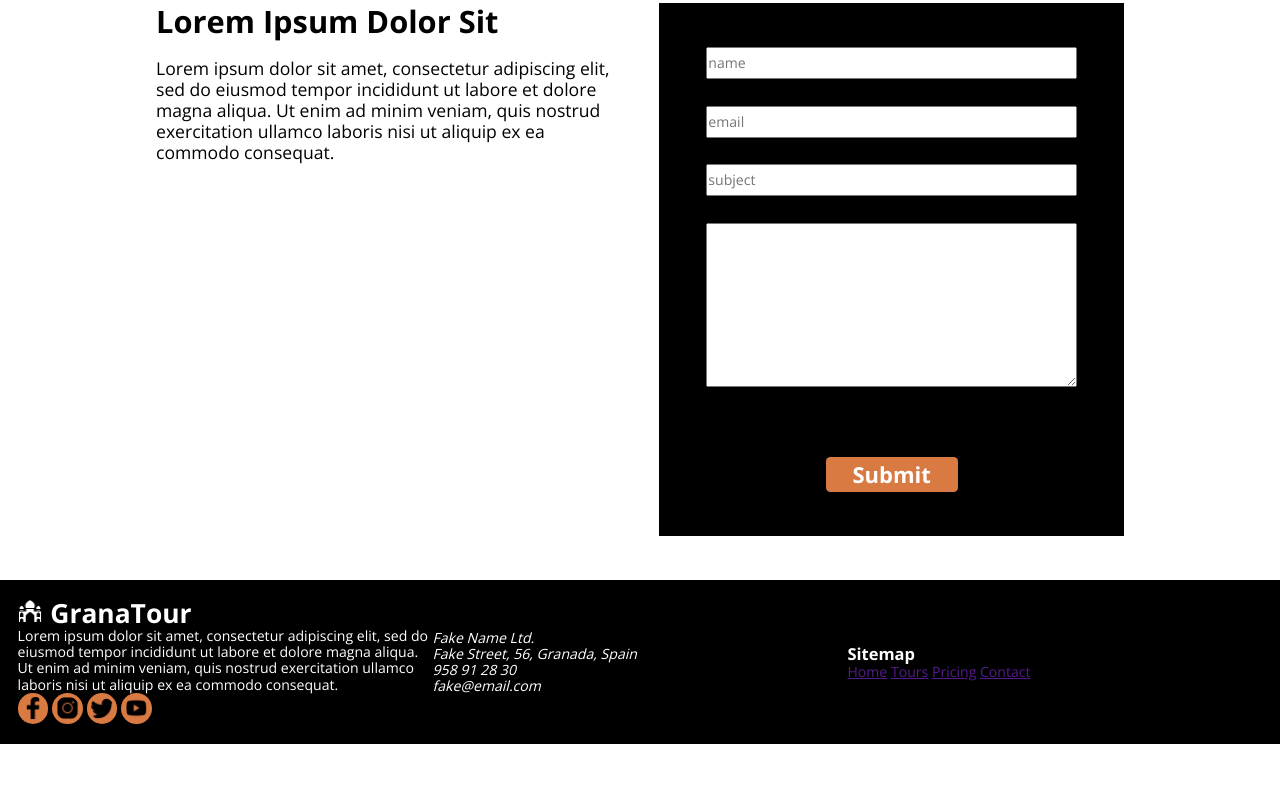
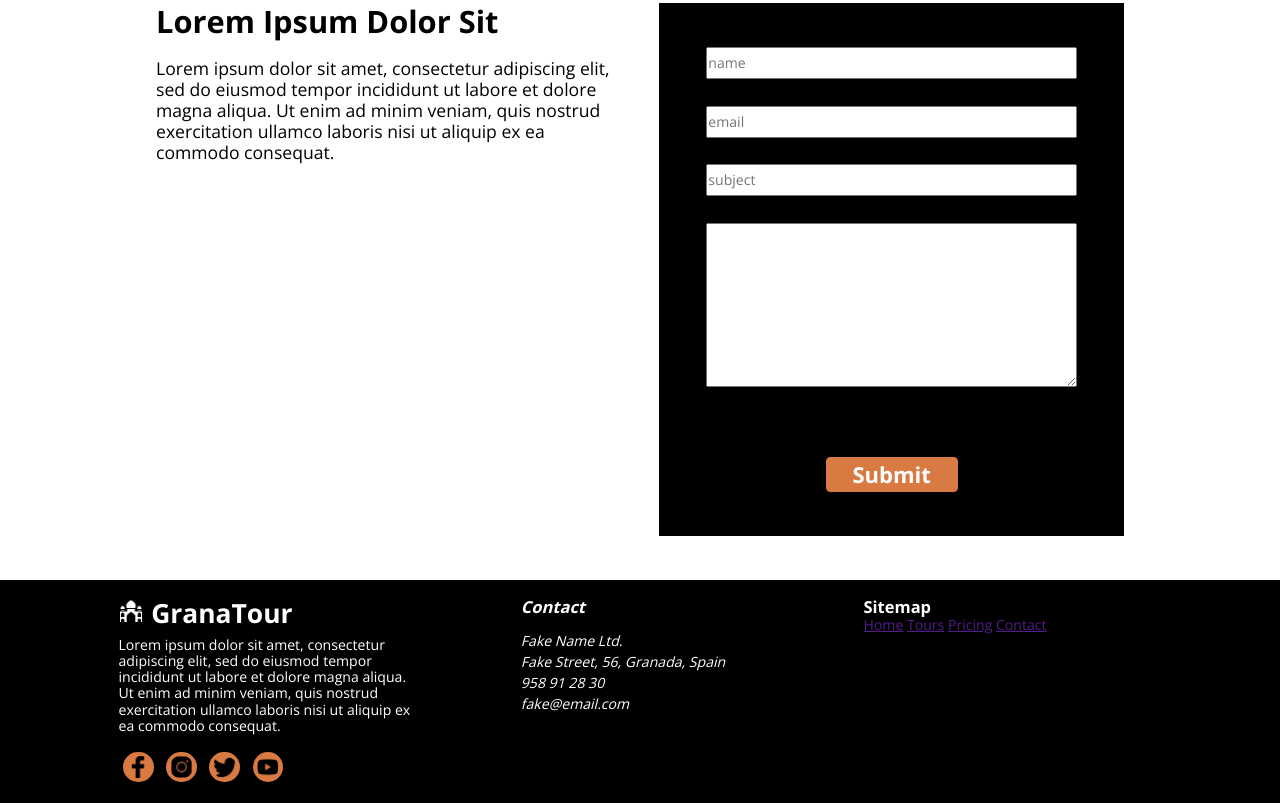
Before and after one commit to fcosueza/freeCodeCamp-projects, a plain HTML site: page responsive-web-design/product-landing/index.html in a window 1280 px wide. Shown: the part 3502-4305 px from the top of the page. Before the commit the page ends 4246 px from the top, so only its background shows below. Drawn offline with nearby package versions, Linux system fonts and the light colour scheme.

Commit message:
Some minor changes in footer styling

```diff
--- a/responsive-web-design/product-landing/index.html
+++ b/responsive-web-design/product-landing/index.html
@@ -248,9 +248,9 @@
     </section>
 
     <footer class="footer">
-      <div class="footer_ad">
+      <div class="footer__section">
         <div class="logo">
-          <img id="footer-img" class=" logo__image" src="images/logo-100x100.png">
+          <img class=" logo__image" src="images/logo-100x100.png">
           <h2 class="logo__text">GranaTour</h2>
         </div>
 
@@ -275,8 +275,9 @@
         </div>
       </div>
 
-      <div class="footer__contact">
+      <div class="footer__section">
         <address class="address">
+          <h3 class="address__title">Contact</h3>
           <p class="address__text">
             Fake Name Ltd.<br>
             Fake Street, 56, Granada, Spain <br>
@@ -286,6 +287,7 @@
         </address>
       </div>
 
+      <div class="footer__section">
         <div class="sitemap">
           <h3 class="sitemap__title">Sitemap</h3>
           <a href="" class="sitemap__link">Home</a>
@@ -293,6 +295,7 @@
           <a href="" class="sitemap__link">Pricing</a>
           <a href="" class="sitemap__link">Contact</a>
         </div>
+      </div>
     </footer>
   </body>
 
--- a/responsive-web-design/product-landing/style/main.css
+++ b/responsive-web-design/product-landing/style/main.css
@@ -237,19 +237,25 @@ body {
 .footer {
   display: flex;
   align-items: center;
-  justify-content: space-between;
+  justify-content: space-evenly;
   color: white;
   font-size: 1.6rem;
   background-color: black;
-  padding: 2rem;
+  padding: 2rem 5rem;
 }
 
-.footer > * {
-  flex: 1 1 0;
+.footer__section {
+  width: 25%;
+  align-self: flex-start;
+}
+
+.footer__text {
+  margin: 1rem 0 2rem;
 }
 
 .social__link {
   text-decoration: none;
+  margin: 0.5rem;
 }
 
 .social__icon {
@@ -257,6 +263,19 @@ body {
   width: 3.5rem;
   padding: 0.4rem;
   background-color: #d97a43;
+}
+
+.address {
+  width: 80%;
+  margin: 0 auto;
+}
+
+.address__title {
+  margin-bottom: 1.5rem;
+}
+
+.address__text {
+  line-height: 1.5;
 }
 
 /* Elements state */
```
Lines whose indentation alone changed are shown as unchanged.
